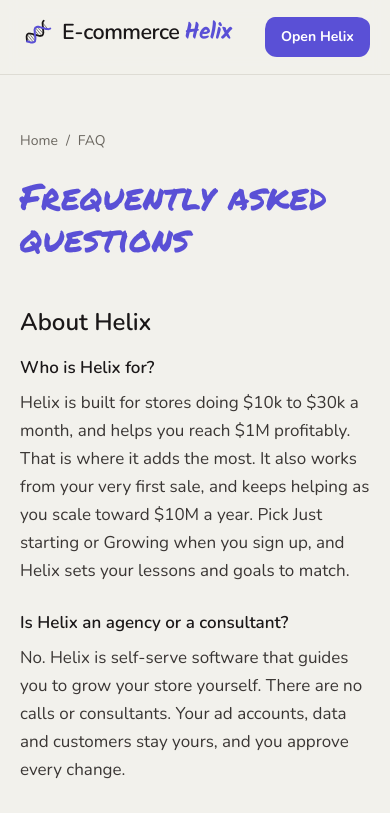
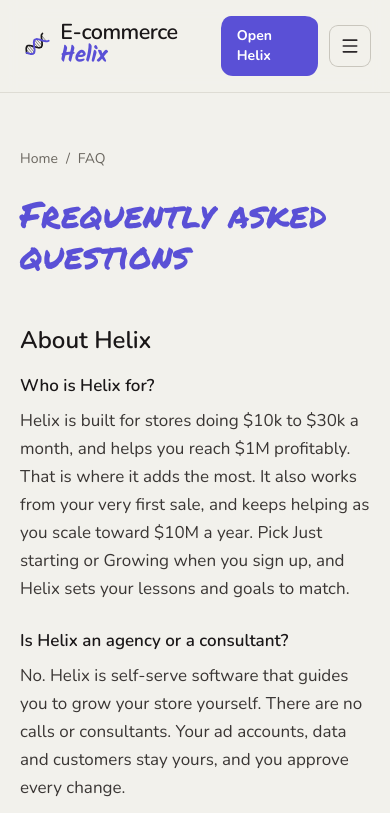
Before and after one commit to Astryks/Ecommercehelix, a Next.js app: page /faq in a window 390 px wide. Shown: the top 813 px of the page. Built offline with nearby package versions, Linux system fonts and the light colour scheme.

Commit message:
Homepage header: simple menu button on phones with all the main links

```diff
--- a/src/components/SiteHeader.tsx
+++ b/src/components/SiteHeader.tsx
@@ -1,5 +1,8 @@
 import Link from "next/link";
+import { Menu } from "lucide-react";
 import { Logo } from "./Logo";
+
+const LINKS: [string, string][] = [["/#how", "How it works"], ["/features", "Features"], ["/guides", "Guides"], ["/#pricing", "Pricing"], ["/learn", "Learn"], ["/about", "About"], ["/contact", "Contact"]];
 
 export function SiteHeader({ dark = false }: { dark?: boolean }) {
   const link = dark ? "text-slate-300 hover:text-white" : "text-slate-600 hover:text-slate-900";
@@ -10,16 +13,21 @@ export function SiteHeader({ dark = false }: { dark?: boolean }) {
           <Logo dark={dark} />
         </Link>
         <div className="hidden items-center gap-8 text-sm font-medium md:flex">
-          <Link className={link} href="/#how">How it works</Link>
-          <Link className={link} href="/features">Features</Link>
-          <Link className={link} href="/guides">Guides</Link>
-          <Link className={link} href="/#pricing">Pricing</Link>
-          <Link className={link} href="/learn">Learn</Link>
-          <Link className={link} href="/about">About</Link>
+          {LINKS.filter(([h]) => h !== "/contact").map(([h, l]) => <Link key={h} className={link} href={h}>{l}</Link>)}
         </div>
-        <div className="flex items-center gap-4">
+        <div className="flex items-center gap-3 sm:gap-4">
           <Link href="/signin" className={`hidden text-sm font-medium sm:inline ${link}`}>Sign in</Link>
           <Link href="/dashboard" className="btn-primary">Open Helix</Link>
+          {/* Phones: a simple menu that works without JavaScript. */}
+          <details className="group relative md:hidden">
+            <summary className={`flex h-10 w-10 cursor-pointer list-none items-center justify-center rounded-lg ring-1 [&::-webkit-details-marker]:hidden ${dark ? "text-white ring-white/30" : "text-slate-800 ring-slate-300"}`} aria-label="Menu">
+              <Menu className="h-5 w-5" aria-hidden />
+            </summary>
+            <div className="absolute right-0 top-12 z-30 w-56 rounded-xl border border-slate-200 bg-white p-2 text-[15px] font-medium text-slate-800 shadow-lg">
+              {LINKS.map(([h, l]) => <Link key={h} href={h} className="block rounded-lg px-3 py-2.5 hover:bg-slate-100">{l}</Link>)}
+              <Link href="/signin" className="block rounded-lg px-3 py-2.5 hover:bg-slate-100">Sign in</Link>
+            </div>
+          </details>
         </div>
       </nav>
     </header>
```
